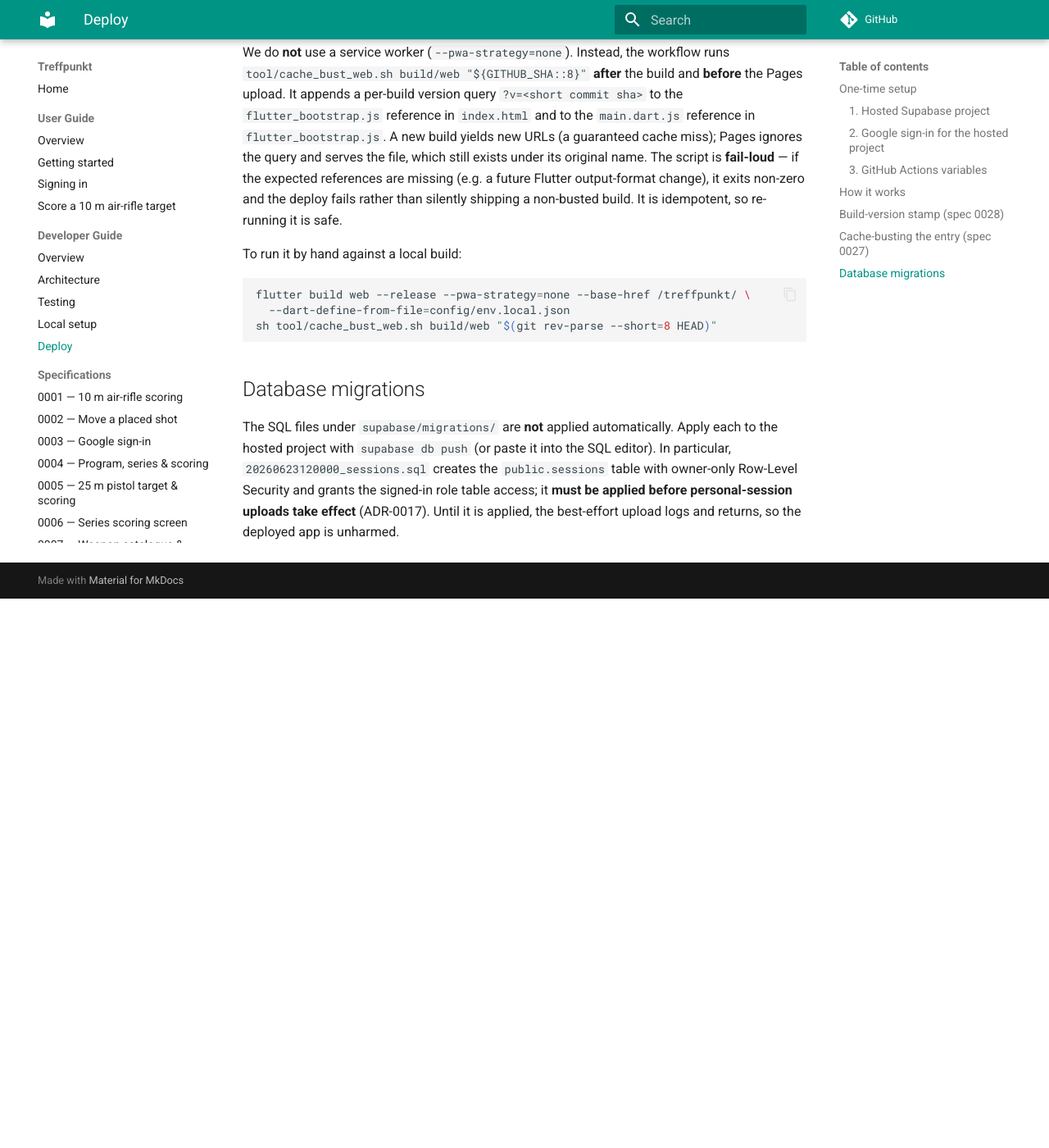
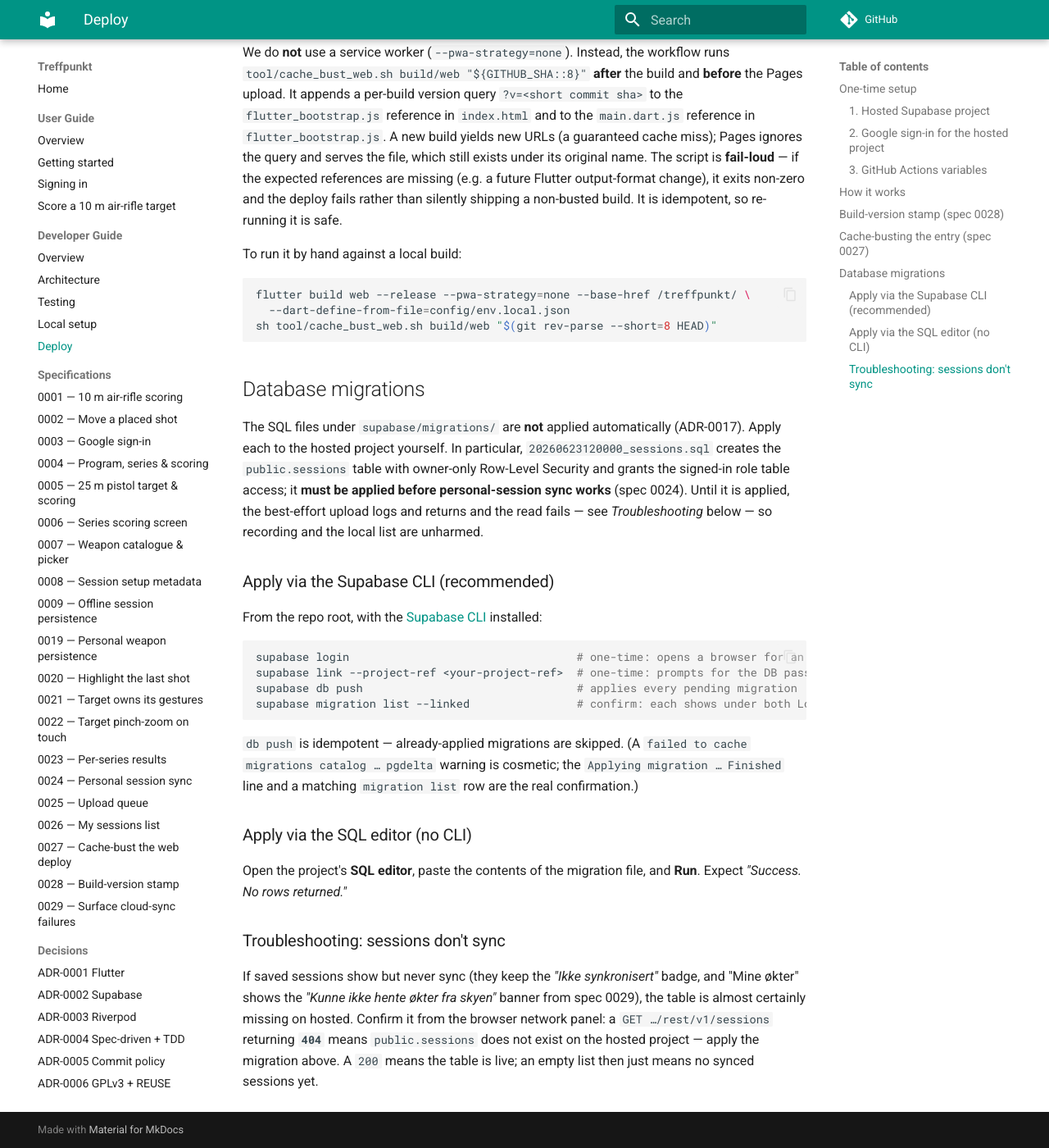
Before and after one commit to roykollensvendsen/treffpunkt, an MkDocs documentation site: the page built from docs/dev/deploy.md, in a window 1280 px wide and 1400 px high, scrolled down 1734 px. Shown: the whole window at 82% size. Built offline with MkDocs 1.6.1 and Material for MkDocs 9.7.7, drawn with Linux system fonts in a browser that asks for light colours; comment, search, counter and statistics services are not loaded; before the commit the page ends 2464 px from its top, so only the background shows below that.

Commit message:
feat(scoring): surface a notice when sessions can't sync
When the cloud read for "Mine økter" failed — most often because the hosted
database table had not been created yet — the app silently showed the empty
state, exactly as if you had never saved a session. The only way to tell a real
problem from a genuinely empty list was to open the browser's network panel. Now
a small, dismissible banner explains it ("Kunne ikke hente økter fra skyen —
viser lokale") while every local session still shows beneath it.

The read no longer swallows errors: SessionRepository.list() throws a typed
SessionSyncException on a real failure (a missing table, denied permission, a
dropped connection, or the bounded timeout elapsing), distinct from a successful
empty read. syncedSessionsProvider propagates it; the screen renders the local
sessions as before and adds the banner when the read has errored. The upload
path stays silent best-effort, so recording is never blocked and a not-yet-synced
session keeps its "Ikke synkronisert" badge.

Adds spec 0029, amends ADR-0017, and expands the deploy guide with a maintainer
runbook for applying hosted migrations (CLI + SQL editor) and a 404
troubleshooting note.

````diff
--- a/docs/adr/0017-personal-session-sync.md
+++ b/docs/adr/0017-personal-session-sync.md
@@ -83,3 +83,23 @@
 - **Blocking the scorecard on a successful upload:** rejected — it would fail the
   offline-first requirement (ADR-0013); upload is fire-and-forget and the local
   recording is authoritative this run.
+
+## Amendment (2026-06-23, spec 0029): the read surfaces failures
+
+The original decision made **both** `upload()` and `list()` silently best-effort
+(swallow every error). For `list()` that proved wrong: an empty account and a
+failed read both returned `const []`, so a real misconfiguration — most often the
+hosted migration not yet applied, giving `GET /rest/v1/sessions` → `404` — looked
+exactly like "no sessions yet" and could only be found in the browser network
+panel.
+
+Amended (spec 0029): the **read** is no longer silent. `list()` returns `const
+[]` only for a successful empty read and **throws `SessionSyncException`** on a
+genuine failure (missing table, denied permission, dropped connection, timeout).
+`syncedSessionsProvider` propagates it, and "Mine økter" shows a dismissible,
+non-blocking banner while still rendering every local session.
+
+The **upload** path is unchanged — it stays silent best-effort so a completion is
+never blocked, and a not-yet-uploaded session is already signalled by its
+*"Ikke synkronisert"* badge (spec 0026). The offline-first guarantee and the
+one-file-per-backend purity boundary are untouched.
--- a/docs/dev/deploy.md
+++ b/docs/dev/deploy.md
@@ -85,10 +85,39 @@
 ```
 
 ## Database migrations
-The SQL files under `supabase/migrations/` are **not** applied automatically.
-Apply each to the hosted project with `supabase db push` (or paste it into the
-SQL editor). In particular, `20260623120000_sessions.sql` creates the
-`public.sessions` table with owner-only Row-Level Security and grants the
-signed-in role table access; it **must be applied before personal-session
-uploads take effect** (ADR-0017). Until it is applied, the best-effort upload
-logs and returns, so the deployed app is unharmed.
+The SQL files under `supabase/migrations/` are **not** applied automatically
+(ADR-0017). Apply each to the hosted project yourself. In particular,
+`20260623120000_sessions.sql` creates the `public.sessions` table with owner-only
+Row-Level Security and grants the signed-in role table access; it **must be
+applied before personal-session sync works** (spec 0024). Until it is applied,
+the best-effort upload logs and returns and the read fails — see *Troubleshooting*
+below — so recording and the local list are unharmed.
+
+### Apply via the Supabase CLI (recommended)
+From the repo root, with the [Supabase CLI](https://supabase.com/docs/guides/cli)
+installed:
+
+```sh
+supabase login                                  # one-time: opens a browser for an access token
+supabase link --project-ref <your-project-ref>  # one-time: prompts for the DB password
+supabase db push                                # applies every pending migration
+supabase migration list --linked                # confirm: each shows under both Local and Remote
+```
+
+`db push` is idempotent — already-applied migrations are skipped. (A
+`failed to cache migrations catalog … pgdelta` warning is cosmetic; the
+`Applying migration … Finished` line and a matching `migration list` row are the
+real confirmation.)
+
+### Apply via the SQL editor (no CLI)
+Open the project's **SQL editor**, paste the contents of the migration file, and
+**Run**. Expect *"Success. No rows returned."*
+
+### Troubleshooting: sessions don't sync
+If saved sessions show but never sync (they keep the *"Ikke synkronisert"* badge,
+and "Mine økter" shows the *"Kunne ikke hente økter fra skyen"* banner from spec
+0029), the table is almost certainly missing on hosted. Confirm it from the
+browser network panel: a `GET …/rest/v1/sessions` returning **`404`** means
+`public.sessions` does not exist on the hosted project — apply the migration
+above. A `200` means the table is live; an empty list then just means no synced
+sessions yet.
--- /dev/null
+++ b/docs/specs/0029-surface-sync-failures.md
@@ -0,0 +1,97 @@
+<!--
+SPDX-FileCopyrightText: 2026 Roy Kollen Svendsen
+
+SPDX-License-Identifier: GPL-3.0-or-later
+-->
+
+# Spec 0029 — Surface cloud-sync failures
+
+- **Status:** Accepted
+- **Related:** ADR-0017 (personal session sync), spec 0024 (personal session
+  sync), spec 0025 (upload queue), spec 0026 (My sessions list)
+
+## Context
+
+Personal session sync is deliberately **best-effort** (ADR-0017): a completed
+session is saved locally first, and the Supabase read/write never blocks
+recording or crashes the app. To honour that, `SessionRepository.list()`
+originally **swallowed every error and returned `const []`**, and
+`SupabaseSessionRepository.upload()` swallowed too.
+
+That made a real failure indistinguishable from an empty account. When the
+hosted `sessions` table had not been created yet (the migration is applied by
+hand, ADR-0017 / spec 0024), the read returned `404`, was swallowed to `[]`, and
+"Mine økter" showed the friendly empty state — *"Ingen lagrede økter ennå"* —
+exactly as if the shooter had simply never saved a session. The only way to tell
+the difference was to open the browser network panel and read the `404`. A
+maintainer (and a shooter) deserves a visible signal instead.
+
+This spec keeps sync best-effort but makes a **read** failure **observable**: the
+read surfaces the error so the screen can show a small, non-blocking notice while
+still rendering every local session. The **upload** stays silent — it must never
+block the recording flow, and a not-yet-synced session is already shown by its
+existing *"Ikke synkronisert"* badge (spec 0026).
+
+## Requirements
+
+1. **The read distinguishes failure from empty.** `SessionRepository.list()`
+   returns `const []` for a **successful** read of an empty account, and
+   **throws** `SessionSyncException` when the read fails — a missing table,
+   denied permission, a dropped connection, or the bounded timeout elapsing.
+   `SupabaseSessionRepository.list()` wraps whatever it caught in a
+   `SessionSyncException` (still printing it in debug) instead of returning `[]`.
+   `InMemorySessionRepository.list()` never throws.
+2. **The upload stays silent.** `upload()` is unchanged: it swallows transport
+   errors (ADR-0017) so a completion is never blocked, and a session that has not
+   uploaded keeps its *"Ikke synkronisert"* badge (spec 0026).
+3. **The synced provider propagates the failure.** `syncedSessionsProvider` no
+   longer swallows: it bounds the read with the existing timeout (which now
+   **throws** on elapse) and lets the error become the provider's error state.
+4. **The screen surfaces it without hiding local sessions.** "Mine økter" reads
+   the synced value defensively (`.value ?? const []`) so a failed read can never
+   hide the local sessions, and reads `hasError` to show a **dismissible,
+   non-blocking banner** above the list: *"Kunne ikke hente økter fra skyen —
+   viser lokale."* A successful (even empty) read shows **no** banner.
+5. **Best-effort intent preserved.** Recording, completion and the local list are
+   unaffected by a cloud failure; the banner only *explains* why synced rows may
+   be missing.
+
+## Rationale
+
+A silent best-effort read is the right default for *uploads* (never block the
+shooter) but the wrong default for a *read whose emptiness is meaningful*: an
+empty list and a failed list look identical to the user, so a misconfiguration
+(the unapplied migration) hides in plain sight. Throwing a typed
+`SessionSyncException` is the smallest change that lets one call site — the
+screen — tell the two apart, while every other caller and the in-memory fake are
+unaffected. Keeping the banner non-blocking and dismissible, layered **above** an
+always-rendered local list, preserves the offline-first guarantee (spec 0026):
+the cloud is an enhancement, and its absence is now explained rather than
+silent.
+
+## Verification
+
+### Unit / widget tests
+
+- **`my_sessions_screen_test.dart`** (extended):
+  - *shows a sync-error banner when the cloud read fails, and still lists the
+    local sessions* — a repository whose `list()` throws `SessionSyncException`
+    renders `syncErrorBannerKey` **and** the local pending card, not the empty
+    state.
+  - *the sync-error banner can be dismissed* — tapping `syncErrorDismissKey`
+    removes the banner; the local session card remains.
+  - *shows no sync-error banner when the cloud read succeeds* — an in-memory
+    repository (successful read) renders the session with **no**
+    `syncErrorBannerKey`.
+- **`my_sessions_real_flow_test.dart`** (unchanged, still green): an
+  `_OfflineSessionRepository` whose `list()` returns `const []` (a successful
+  empty read) shows the completed session pending, with **no** banner — confirming
+  an empty read is not treated as a failure.
+
+### Manual (real backend)
+
+- With the hosted `sessions` table **absent**, open "Mine økter": the banner
+  shows and the network panel confirms `GET /rest/v1/sessions` → `404`.
+- Apply `supabase/migrations/<ts>_sessions.sql` to the hosted project (see
+  `docs/dev/deploy.md` → *Database migrations*); reopen "Mine økter": the read
+  returns `200`, the banner is gone, and synced sessions appear.
--- a/mkdocs.yml
+++ b/mkdocs.yml
@@ -53,6 +53,7 @@
       - "0026 — My sessions list": specs/0026-my-sessions-list.md
       - "0027 — Cache-bust the web deploy": specs/0027-cache-bust-web-deploy.md
       - "0028 — Build-version stamp": specs/0028-build-version-stamp.md
+      - "0029 — Surface cloud-sync failures": specs/0029-surface-sync-failures.md
   - Decisions:
       - ADR-0001 Flutter: adr/0001-frontend-flutter.md
       - ADR-0002 Supabase: adr/0002-backend-supabase.md
````
Also changed, not shown: 6 other files.
